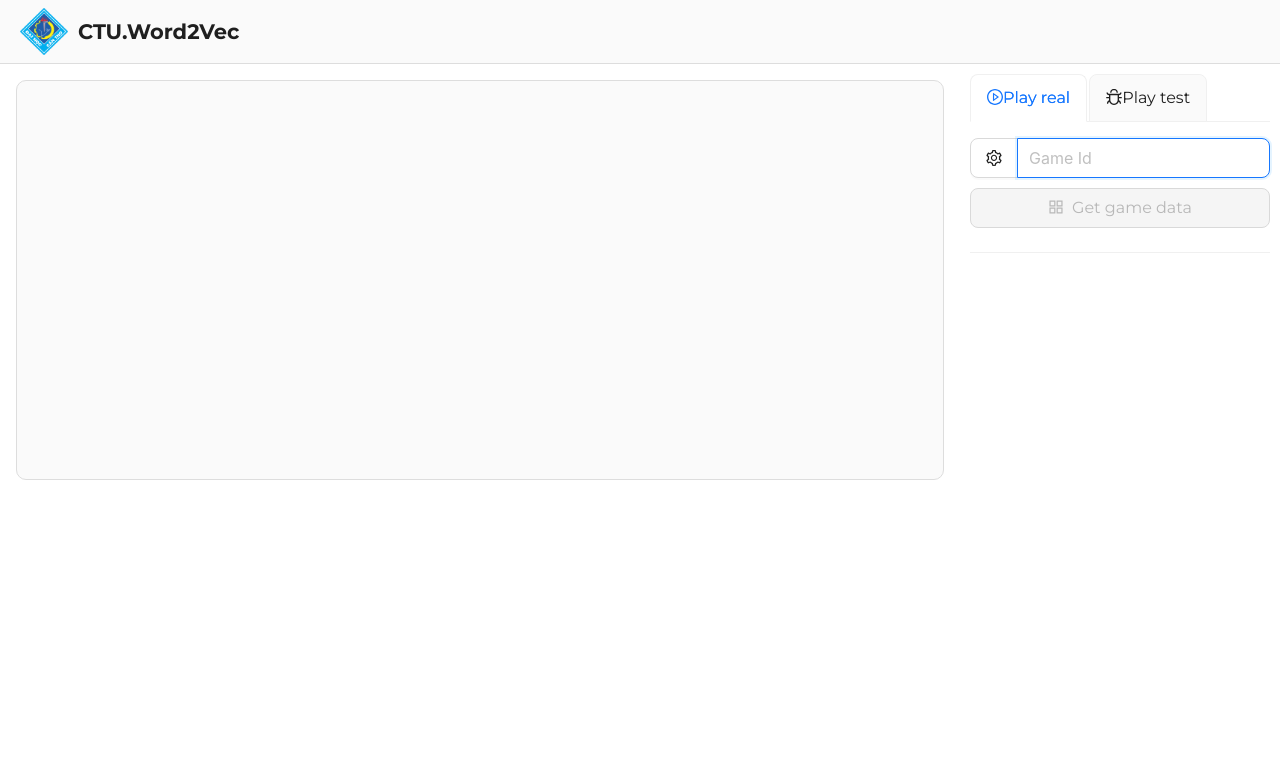
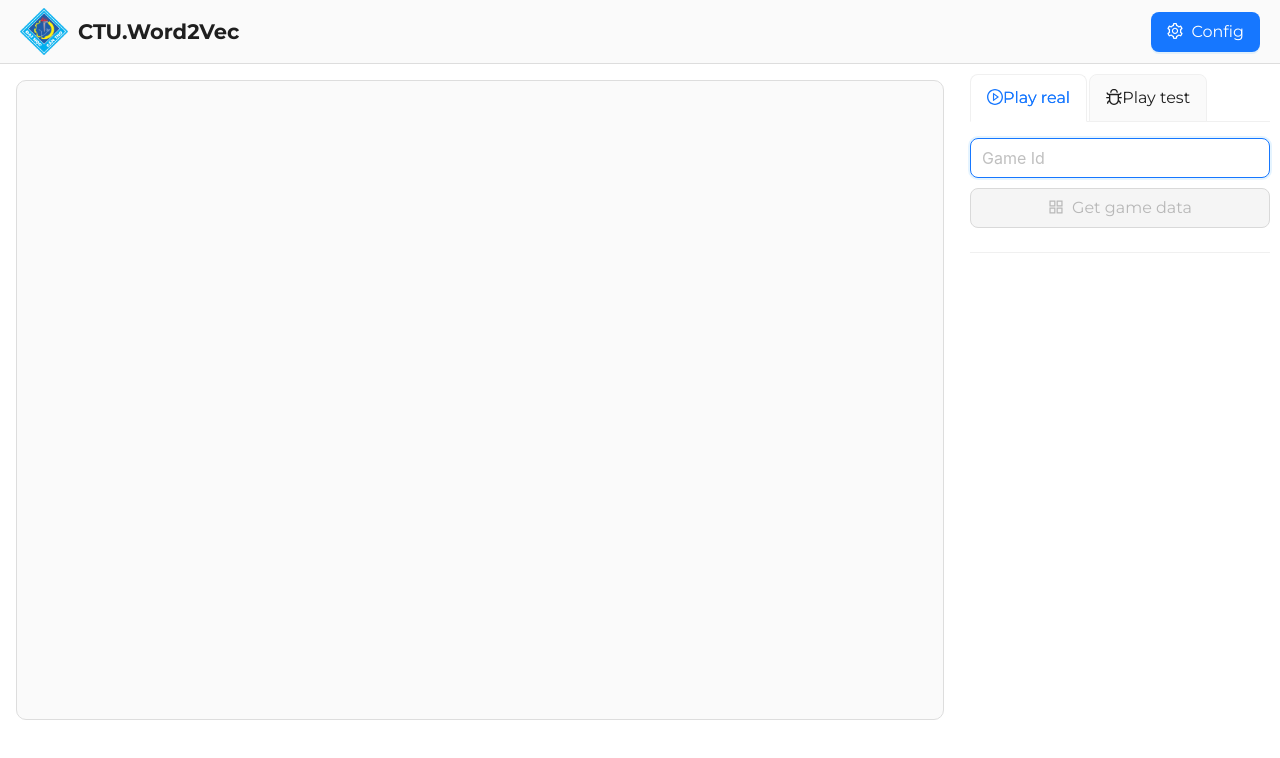
Before and after one commit to CTU-Word2Vec/procon2023, a React (Vite) app: page / in a window 1280 px wide. Shown: the top 758 px of the page. Built offline with nearby package versions, Linux system fonts and the light colour scheme; no server answers.

Commit message:
feat: update game ui

```diff
--- a/src/App.module.scss
+++ b/src/App.module.scss
@@ -6,9 +6,21 @@
 	flex-direction: column;
 	border: 1px solid #ddd;
 	margin: 16px;
-	min-height: 50vh;
+	min-height: 80vh;
 	background: #fafafa;
 	position: sticky;
 	top: 80px;
 	border-radius: 10px;
+	overflow: hidden;
 }
+
+.inner {
+	transition: 0.4s ease;
+}
+
+.zoomActions {
+	position: absolute;
+	left: 0;
+	top: 0;
+	padding: 10px;
+}
--- a/src/App.tsx
+++ b/src/App.tsx
@@ -1,5 +1,6 @@
-import { BugOutlined, PlayCircleOutlined } from '@ant-design/icons';
-import { App as AntdApp, Col, Row, Spin, Tabs } from 'antd';
+import { BugOutlined, PlayCircleOutlined, ZoomInOutlined, ZoomOutOutlined } from '@ant-design/icons';
+import { App as AntdApp, Button, Col, Row, Spin, Tabs } from 'antd';
+import ButtonGroup from 'antd/es/button/button-group';
 import { Suspense, lazy, useState } from 'react';
 import styles from './App.module.scss';
 import AppHeader from './components/app-header';
@@ -11,6 +12,15 @@ const PlayRealTab = lazy(() => import('./components/play-real-tab'));
 
 function App() {
 	const [gameState, setGameState] = useState<GameStateData>();
+	const [zoom, setZoom] = useState(100);
+
+	const zoomIn = () => {
+		setZoom(zoom + 10);
+	};
+
+	const zoomOut = () => {
+		setZoom(zoom - 10);
+	};
 
 	return (
 		<AntdApp>
@@ -18,7 +28,21 @@ function App() {
 			<Row>
 				<Col xs={24} md={12} lg={18}>
 					<div className={styles.gameBoard}>
-						{gameState && <GameBoard state={gameState as GameStateData} />}
+						{gameState && (
+							<>
+								<div style={{ transform: `scale(${zoom / 100})` }} className={styles.inner}>
+									<GameBoard state={gameState as GameStateData} />
+								</div>
+
+								<div className={styles.zoomActions}>
+									<ButtonGroup>
+										<Button icon={<ZoomOutOutlined />} onClick={zoomOut}></Button>
+										<Button>{zoom}%</Button>
+										<Button icon={<ZoomInOutlined />} onClick={zoomIn}></Button>
+									</ButtonGroup>
+								</div>
+							</>
+						)}
 					</div>
 				</Col>
 
--- a/src/components/app-header/index.module.scss
+++ b/src/components/app-header/index.module.scss
@@ -6,11 +6,14 @@
 	position: sticky;
 	top: 0;
 	z-index: 100;
+	display: flex;
+	align-items: center;
+	justify-content: space-between;
+	padding: 0 20px;
 }
 
 .brand {
 	display: flex;
-	padding: 0 20px;
 	align-items: center;
 	gap: 10px;
 	height: 100%;
--- a/src/components/app-header/index.tsx
+++ b/src/components/app-header/index.tsx
@@ -1,13 +1,27 @@
 import logoCtu from '@/assets/logo-ctu.png';
+import { SettingOutlined } from '@ant-design/icons';
+import { Button } from 'antd';
+import { useState } from 'react';
+import GameSettings from '../game-settings';
 import styles from './index.module.scss';
 
 export default function AppHeader() {
+	const [isOpenSettingsModal, setIsOpenSettingsModal] = useState(false);
+
 	return (
-		<div className={styles.wrapper}>
-			<div className={styles.brand}>
-				<img src={logoCtu} alt='Logo CTU' />
-				<h2>CTU.Word2Vec</h2>
+		<>
+			<div className={styles.wrapper}>
+				<div className={styles.brand}>
+					<img src={logoCtu} alt='Logo CTU' />
+					<h2>CTU.Word2Vec</h2>
+				</div>
+
+				<Button icon={<SettingOutlined />} type='primary' onClick={() => setIsOpenSettingsModal(true)}>
+					Config
+				</Button>
 			</div>
-		</div>
+
+			<GameSettings open={isOpenSettingsModal} onCancel={() => setIsOpenSettingsModal(false)} />
+		</>
 	);
 }
--- a/src/components/craftsmen/index.module.scss
+++ b/src/components/craftsmen/index.module.scss
@@ -17,4 +17,5 @@
 	left: 100%;
 	border-radius: 2px;
 	font-size: 10px;
+	border: 1px solid #fff;
 }
--- a/src/components/game-board/index.module.scss
+++ b/src/components/game-board/index.module.scss
@@ -2,11 +2,10 @@ $cell-width: 32px;
 $cell-height: 32px;
 
 .wrapper {
-	overflow: auto;
-	width: 100%;
 	display: flex;
 	justify-content: center;
 	align-items: center;
+
 	table {
 		border-collapse: collapse;
 		background: #6ec5ff;
--- a/src/components/play-real-tab/index.tsx
+++ b/src/components/play-real-tab/index.tsx
@@ -6,12 +6,11 @@ import GameAction from '@/models/GameAction';
 import playerService from '@/services/player.service';
 import playReal from '@/utils/playReal';
 import replay from '@/utils/replay';
-import { AppstoreOutlined, PlayCircleOutlined, ReloadOutlined, SettingOutlined, UserOutlined } from '@ant-design/icons';
+import { AppstoreOutlined, PlayCircleOutlined, ReloadOutlined, UserOutlined } from '@ant-design/icons';
 import { Button, Divider, Input, Select, Space, message } from 'antd';
 import { useState } from 'react';
 import ActionList from '../action-list';
 import GameInfo from '../game-info';
-import GameSettings from '../game-settings';
 
 export interface PlayRealTabProps {
 	gameState?: GameStateData;
@@ -31,8 +30,6 @@ export default function PlayRealTab({ onGameStateChange: onGameStateChange, game
 	const [isPlaying, setIsPlaying] = useState(false);
 	const [isReplaying, setIsReplaying] = useState(false);
 	const [isLoadingGame, setIsLoadingGame] = useState(false);
-
-	const [isOpenSettingModal, setIsOpenSettingModal] = useState(false);
 
 	const handlePlayReal = () => {
 		setIsPlaying(true);
@@ -87,10 +84,6 @@ export default function PlayRealTab({ onGameStateChange: onGameStateChange, game
 				}}
 			>
 				<Space.Compact style={{ width: '100%' }}>
-					<Button onClick={() => setIsOpenSettingModal(true)}>
-						<SettingOutlined />
-					</Button>
-
 					<Input
 						placeholder='Game Id'
 						value={gameId}
@@ -157,8 +150,6 @@ export default function PlayRealTab({ onGameStateChange: onGameStateChange, game
 					<ActionList actions={currentGameActions} />
 				</Space>
 			)}
-
-			<GameSettings open={isOpenSettingModal} onCancel={() => setIsOpenSettingModal(false)} />
 		</>
 	);
 }
```
